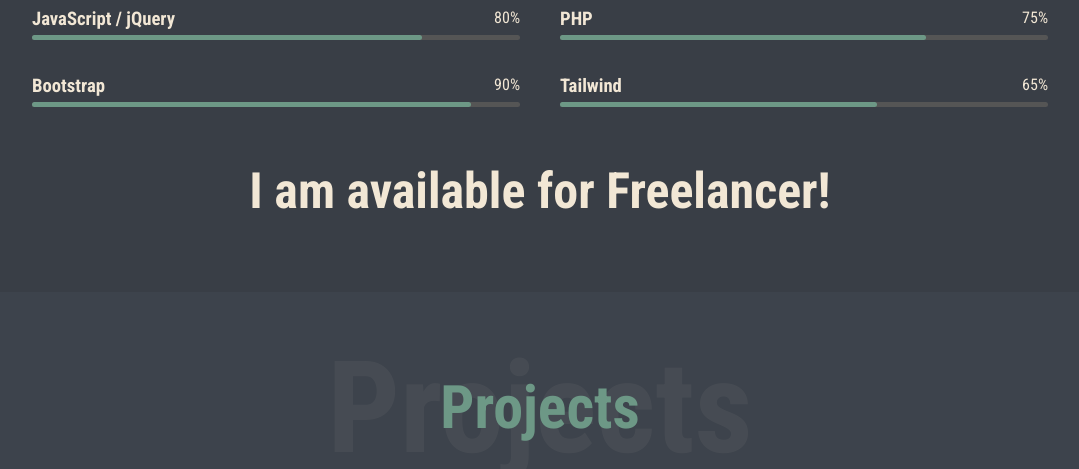
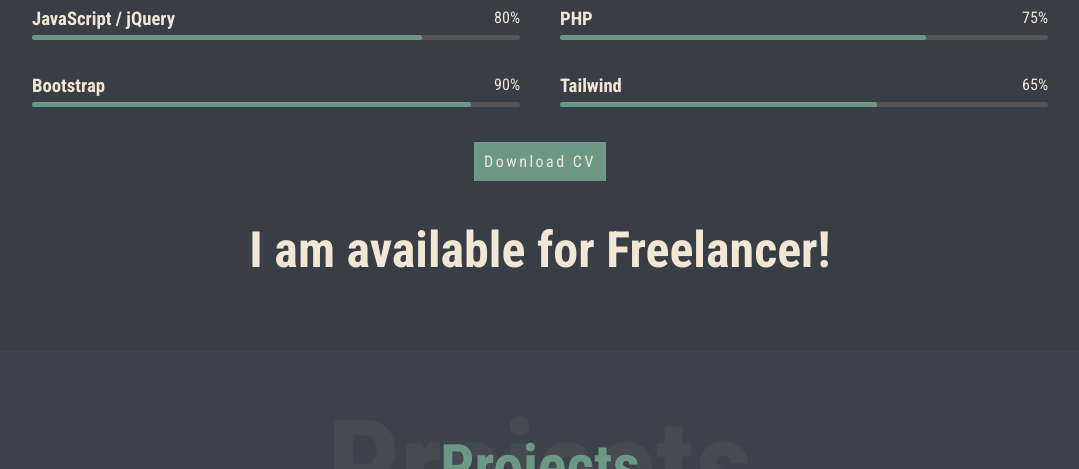
Before and after one commit to frnkln-olvrs/frnkln-olvrs.github.io, a plain HTML site: page index.html in a window 1280 px wide. Shown: the part 1805-2274 px from the top of the page, without its empty margins (100-1179 px from the left). Drawn offline with nearby package versions, Linux system fonts and the light colour scheme; a web font is replaced by a local one.

Commit message:
downlaodcv

```diff
--- a/css/style.css
+++ b/css/style.css
@@ -393,6 +393,24 @@ nav.navbar ul li a:hover:after {
 #skills p {
   margin: 0 75px 30px 75px;
   color: var(--white);
+}
+
+#skills .b-center {
+  margin-top: 20px;
+  display: flex;
+  justify-content: center;
+}
+
+#skills .b-center .btn {
+  padding: 10px;
+  letter-spacing: 2.5px;
+  background-color: var(--primary);
+  cursor: pointer;
+  color: var(--secondary);
+}
+
+#skills .b-center .btn:hover {
+  letter-spacing: 3px;
 }
 
 .skills-bar-container {
--- a/index.html
+++ b/index.html
@@ -205,6 +205,10 @@
       </li>
     </ul>
 
+    <div class="b-center">
+      <a href="./files/Oliveros, Franklin.pdf" class="btn" download>Download CV</a>
+    </div>
+
     <h4>I am available for Freelancer!</h4>
   </section>
   <!-- SKILLS END -->
```
Also changed, not shown: 1 other file.
